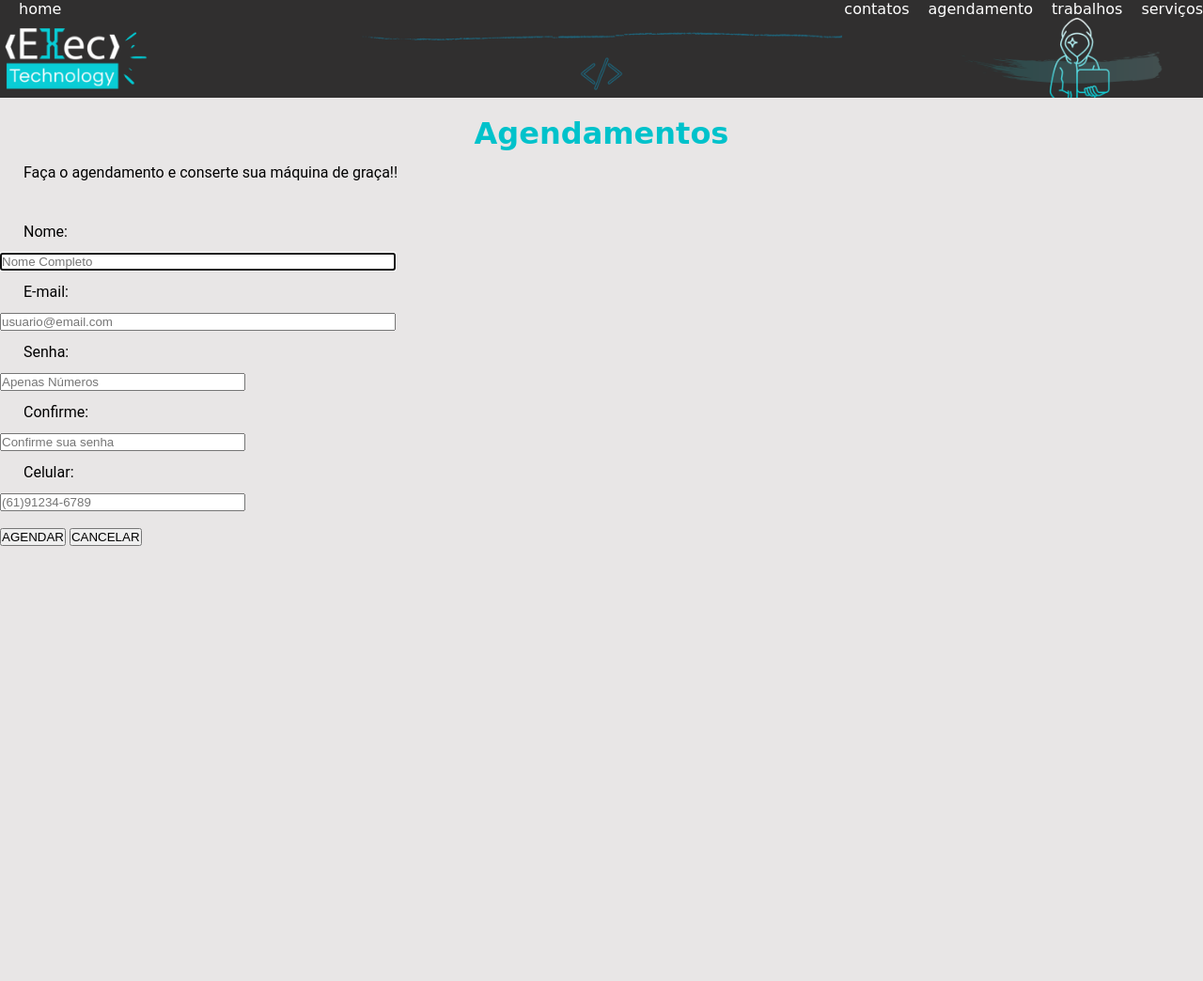
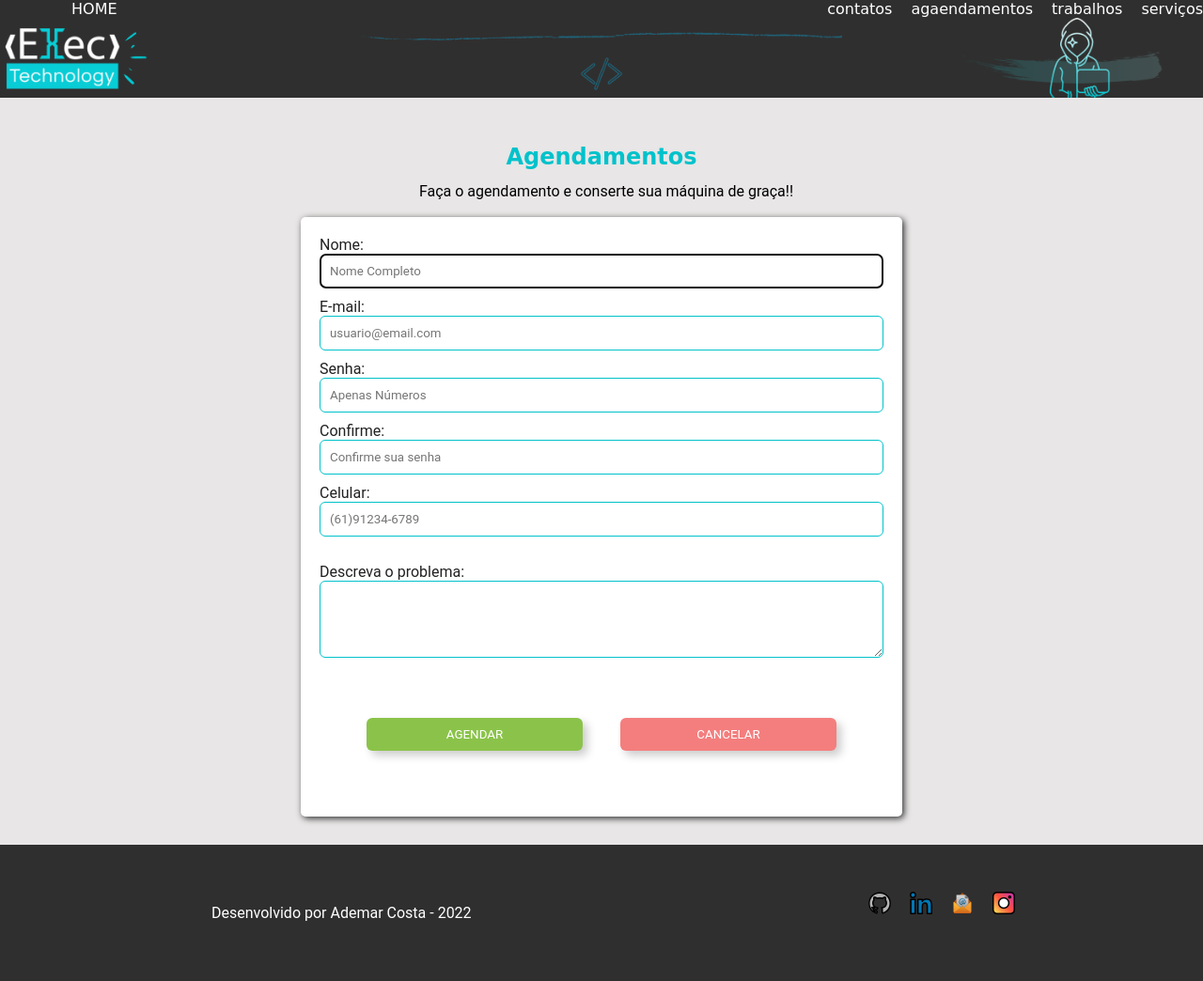
Before and after one commit to ademar-costa/exec-tec, a plain HTML site: page agendamentos.html in a window 1280 px wide. Shown: the whole page at 94% size. Before the commit the page ends 800 px from the top, so only its background shows below. Drawn offline with Linux system fonts and the light colour scheme.

Commit message:
Estilo da página de agendamentos, html e css

```diff
--- a/agendamentos.html
+++ b/agendamentos.html
@@ -10,42 +10,57 @@
     </head>
     <body>
         <nav>
-            <div><a class="home" href="#">home</a></div>
+            <div><a class="home" href="#">HOME</a></div>
             <a href="#">serviços</a>
             <a href="#">trabalhos</a>
-            <a href="#">agendamento</a>
+            <a href="#">agaendamentos</a>
             <a href="#">contatos</a>
         </nav>
+        <header>
             <img id="banner" src="img/banner.png" alt="banner">
+        </header>
+        <section id="formulario">
             <h1>Agendamentos</h1>
             <p>
                 Faça o agendamento e conserte sua máquina de graça!!
             </p>
             <form name="form-agenda" action="" method="">
-            <label for="nome"><br>
-                <p>Nome: </p>
+                <label for="nome">Nome: </label>
+                <br>
                 <input type="text" name="nome" placeholder="Nome Completo" autofocus required size="50" maxlength="50"/>
-            </label>
-            <label for="email"><br>
-                <p>E-mail: </p>
+
+                <label for="email">E-mail: </label>
+                <br>
                 <input type="email" name="email" placeholder="usuario@email.com" required size="50" maxlength="50">
-            </label>
-            <label for="senha"><br>
-                <p>Senha: </p>
+
+                <label for="senha">Senha: </label>
+                <br>
                 <input type="password" name="senha" placeholder="Apenas Números" required size="30" maxlength="10">
-            </label>
-            <label for="senha"><br>
-                <p>Confirme: </p>
+
+                <label for="senha">Confirme: </label>
+                <br>
                 <input type="password" name="senha" placeholder="Confirme sua senha" required size="30" maxlength="10">
-            </label>
-            <label for="Celular"><br>
-                <p>Celular: </p>
+
+                <label for="Celular">Celular: </label>
+                <br>
                 <input type="tel" name="celular" placeholder="(61)91234-6789" size="30" maxlength="14" pattern="^\(?\d{2}\)\d{5}[-\s]\d{4}.*?$">
-            </label>
                 <br>
                 <br>
+
+                <label for="msg">Descreva o problema:</label><br/>
+			    <textarea id="msg" cols="80" rows="4"></textarea>
+                <div id="botoes">
                     <input type="submit" name="bt-agendar" value="AGENDAR"/>
                     <input type="reset" name="bt-CANCELAR" value="CANCELAR"/>
+                </div>
             </form>
+        </section>
+        <footer>
+            <a href="https://www.instagram.com/exec.tec/?hl=en" target="_blank"><img src="icon/instagram.png" alt="Instagram" title="Instagram"></a>
+            <a href="mailto:ademar_coosta@hotmail.com?subject=Contato" title="E-mail"> <img src="icon/marketing-de-email.png" alt="Email"></a>
+            <a href="https://www.linkedin.com/in/ademar-costa-264612202/" target="_blank" title="Linkedin"><img src="icon/linkedin.png" alt="Linkedin"></a>
+            <a href="https://github.com/ademar-costa" target="_blank" title="GitHub"><img src="icon/github.png" alt="GitHub" ></a>
+            <p>Desenvolvido por Ademar Costa - 2022</p>
+        </footer>
     </body>
 </html>
--- a/style.css
+++ b/style.css
@@ -9,38 +9,6 @@ body{
     background-color: #E8E6E6;
 
 }
-nav{/* Barra de Navegação*/
-    background-color: #302F2F;
-    overflow: hidden;
-    width: 100%;
-    height: 30%;
-}
-nav .home{
-    float: left;
-    display: block;
-    padding: 0%;
-    margin: 0 0 0 20px;
-}
-nav, a{
-    color: white;
-    float: right;
-    text-decoration: none;
-    padding: 0%;
-    margin: 0 0 0 20px;
-    font-family: 'Coda', cursive;
-}
-
-nav a:hover{
-    transition: 1s;
-    color: #00C2CB;
-}
-header, #banner{
-    width: 100%;
-}
-article{
-
-}
-
 h1, h2, h3{/* Texto e Títulos*/
     font-family: 'Coda', cursive;
     color: #00C2CB;
@@ -66,6 +34,77 @@ article{
     justify-content: center;
     padding: 12px 100px;
 
+}
+nav{/* Barra de Navegação*/
+    background-color: #302F2F;
+    overflow: hidden;
+    width: 100%;
+    height: 30%;
+}
+nav .home{
+    float: left;
+    display: block;
+    padding: 0%;
+    margin: 0 0 0 76px;
+}
+nav, a{
+    color: white;
+    float: right;
+    text-decoration: none;
+    padding: 0%;
+    margin: 0 0 0 20px;
+    font-family: 'Coda', cursive;
+}
+
+nav a:hover{
+    transition: 1s;
+    color: #00C2CB;
+}
+header, #banner{
+    width: 100%;
+}
+#formulario{
+    padding: 30px 0;
+}
+#formulario p{
+    text-align: center;
+    margin-bottom: 20px;
+}
+form{
+    background-color: #fff;
+    width: 600px;
+    margin: 0 auto;
+    padding: 20px;
+    border-radius: 5px;
+    box-shadow: 2px 2px 7px #302F2F;
+}
+input, textarea{
+    width: 100%;
+    margin-bottom: 10px;
+    font-family: 'Roboto', sans-serif;
+    padding: 10px;
+    box-sizing: border-box;
+    border: 1px solid #00C2CB;
+    border-radius: 6px;
+}
+label{
+    font-family: 'Roboto', sans-serif;
+    color: #212121;
+
+}
+#botoes{
+    display: flex;
+    margin: 30px;
+}
+input[type="submit"], input[type="reset"]{
+    margin: 20px;
+    background-color: #8BC34A;
+    color: #fff;
+    border: none;
+    box-shadow: 5px 5px 10px #ccc;
+}
+input[type="reset"]{
+    background-color: #F47E7E;
 }
 #intro{
     width: 40%;
@@ -98,11 +137,11 @@ article{
     border-radius: 5px;
     box-shadow: 2px 2px 7px #00C2CB;
 }
-section{
+/*section{
     background-color: #302F2F;
     color: #fff;
     padding: 100px ;
-}
+}*/
 /*div de video*/
 #comunidade{
 
```
Lines whose indentation alone changed are shown as unchanged.
